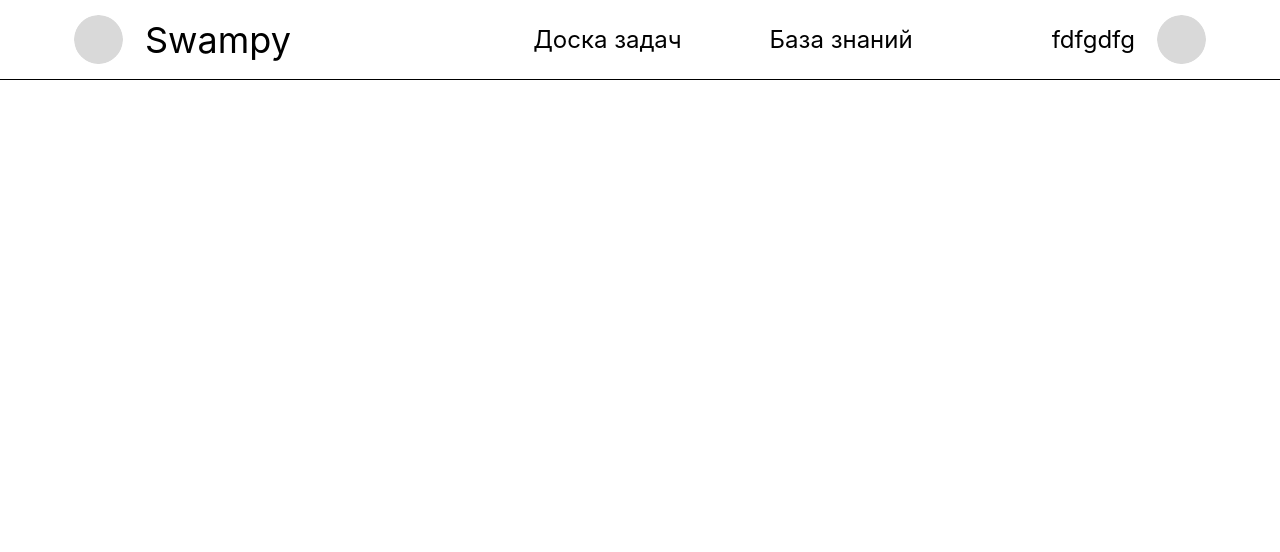
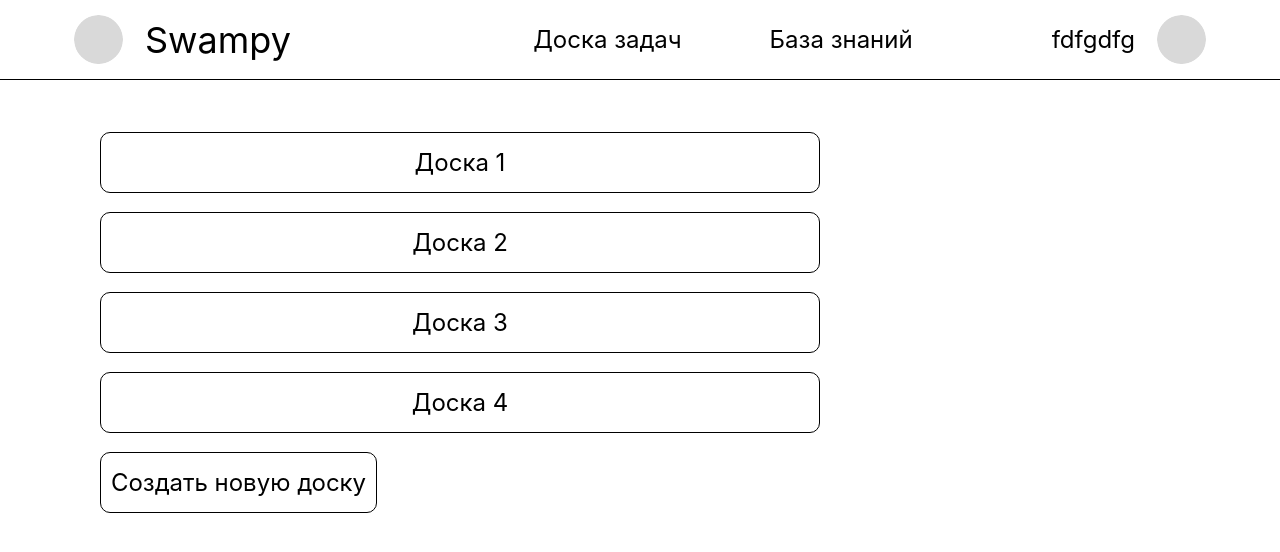
Before and after one commit to alebedev85/Swampy, a React (Create React App) app: page /boards in a window 1280 px wide. Shown: the top 552 px of the page. Built offline with nearby package versions, Linux system fonts and the light colour scheme.

Commit message:
feat: сделал компонент Boards

```diff
--- a/src/Components/App/App.js
+++ b/src/Components/App/App.js
@@ -1,11 +1,21 @@
 
 import './App.scss';
+import { Routes, Route } from 'react-router-dom';
 import Header from '../Header/Header'
+import Boards from '../Boards/Boards';
 
 function App() {
   return (
     <div className="page">
       <Header />
+      <Routes>
+        <Route path={'/'}
+          element={<section></section>} />
+        <Route path={'/boards'}
+          element={<Boards />}
+        />
+      </Routes>
+
     </div>
   );
 }
--- a/src/Components/App/App.scss
+++ b/src/Components/App/App.scss
@@ -8,11 +8,16 @@
   list-style-type: none;
 }
 
-.link{
+.link {
   margin: 0;
   padding: 0;
   color: inherit;
   text-decoration: none;
+
+  &:hover {
+    opacity: 0.80;
+    cursor: pointer;
+  }
 }
 
 .button {
@@ -25,9 +30,9 @@
   cursor: pointer;
   box-sizing: border-box;
   text-align: center;
+
+  &:hover {
+    opacity: 0.80;
+    cursor: pointer;
+  }
 }
-
-.button:hover {
-  opacity: 0.80;
-  cursor: pointer;
-}
--- /dev/null
+++ b/src/Components/Boards/Boards.js
@@ -0,0 +1,37 @@
+import styles from './Boards.module.scss';
+import { Link } from 'react-router-dom';
+
+function Boards() {
+  return (
+    <section className={styles.section}>
+      <ul className={`list ${styles.list}`}>
+        <li>
+          <Link to={'/'} className={`link ${styles.link}`}>
+            <p className={styles.link__text}>Доска 1</p>
+          </Link>
+        </li>
+        <li>
+          <Link to={'/'} className={`link ${styles.link}`}>
+            <p className={styles.link__text}>Доска 2</p>
+          </Link>
+        </li>
+        <li>
+          <Link to={'/'} className={`link ${styles.link}`}>
+            <p className={styles.link__text}>Доска 3</p>
+          </Link>
+        </li>
+        <li>
+          <Link to={'/'} className={`link ${styles.link}`}>
+            <p className={styles.link__text}>Доска 4</p>
+          </Link>
+        </li>
+      </ul>
+      <Link to={'/board/new'} className={`link ${styles.link} ${styles.link_new}`}>
+        <p className={styles.link__text}>Создать новую доску</p>
+      </Link>
+
+    </section>
+  )
+}
+
+export default Boards
--- /dev/null
+++ b/src/Components/Boards/Boards.module.scss
@@ -0,0 +1,32 @@
+.section {
+  padding: 52px 0 52px 100px;
+  display: flex;
+  flex-direction: column;
+  gap: 19px;
+}
+
+.list {
+  display: flex;
+  flex-direction: column;
+  gap: 19px;
+}
+
+.link {
+  display: block;
+  max-width: 718px;
+  border-radius: 10px;
+  border: 1px solid #000;
+
+  &__text {
+    margin: 0;
+    padding: 15px 0;
+    font-size: 24px;
+    font-style: normal;
+    font-weight: 400;
+    line-height: normal;
+  }
+
+  &_new {
+    max-width: 275px;
+  }
+}
--- a/src/Components/NavBar/NavBar.js
+++ b/src/Components/NavBar/NavBar.js
@@ -7,7 +7,7 @@ function NavBar({ icon, name }) {
       <ul className={`list ${styles.list}`}>
         <li>
           <NavLink
-            to={'/tasks'}
+            to={'/boards'}
             className={`link ${styles.link}`}>
             Доска задач
           </NavLink>
```
